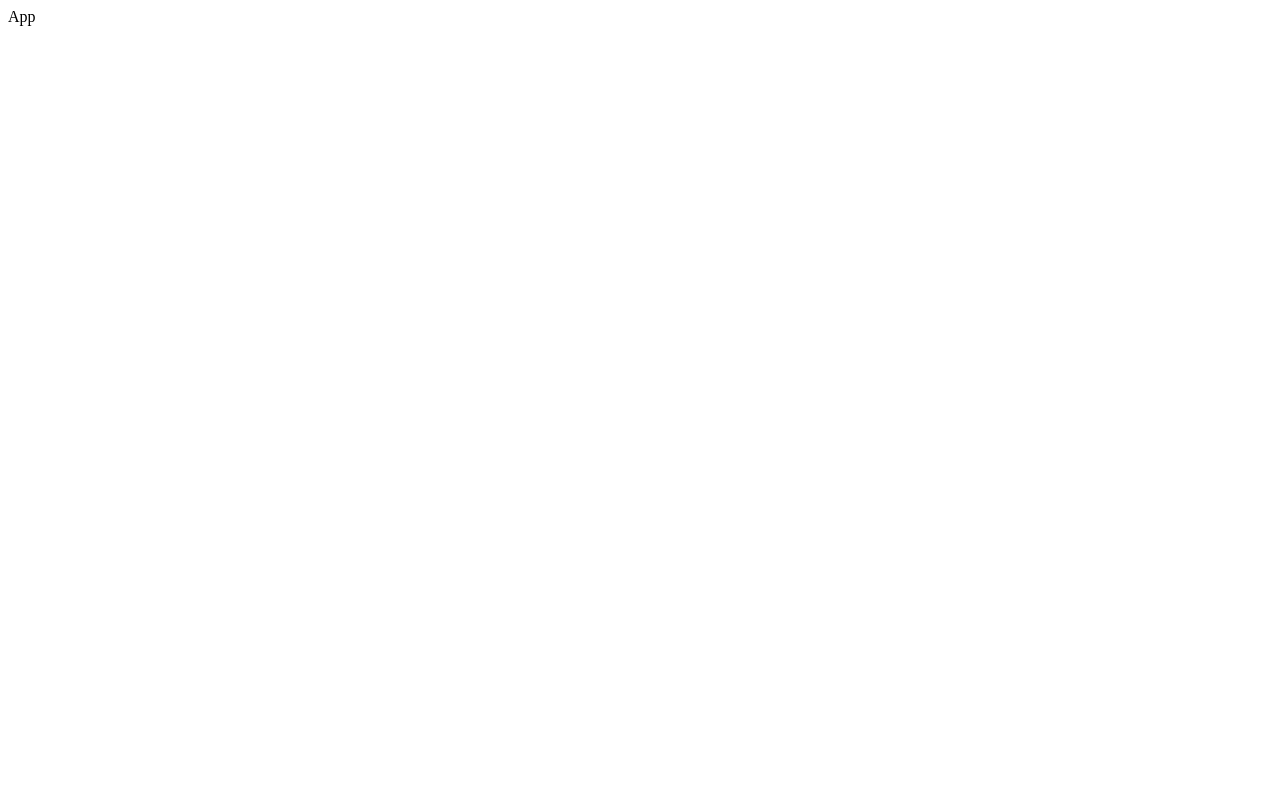
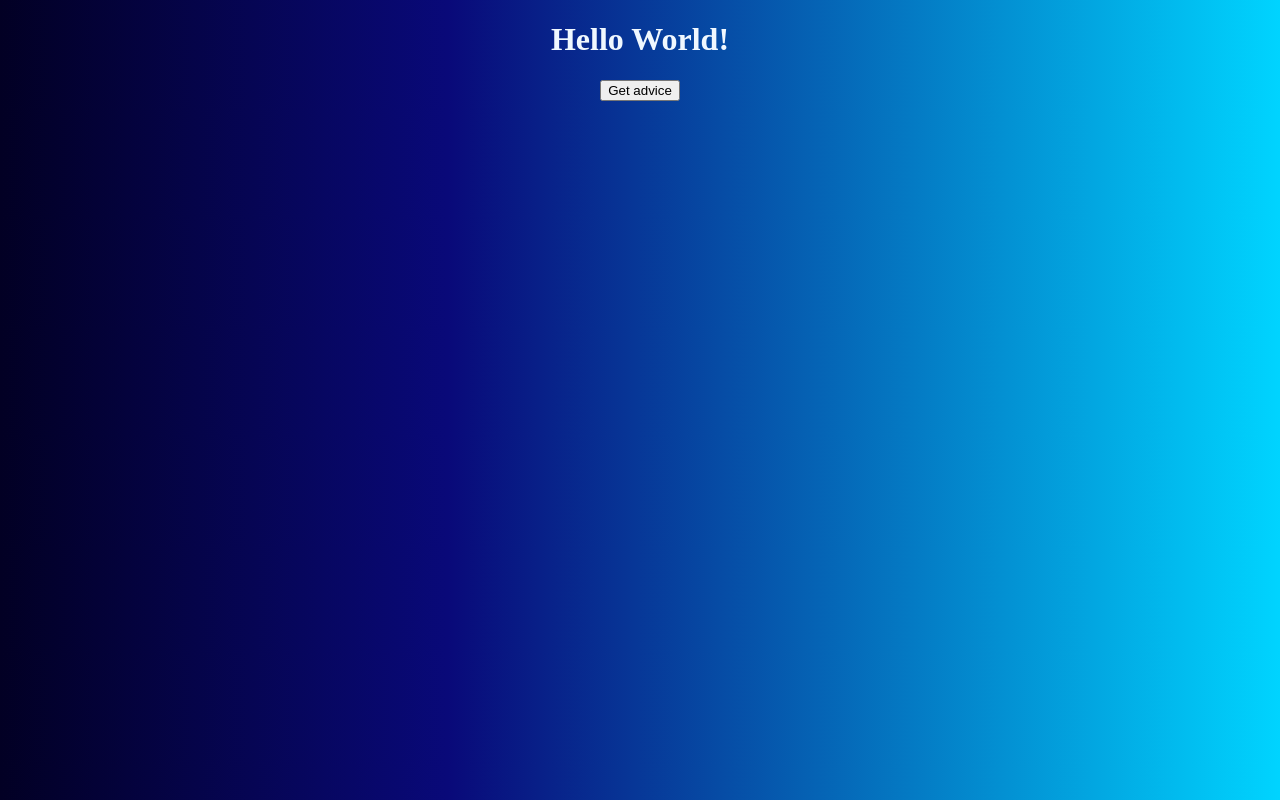
Before and after one commit to Usmandevblends/Reactwithjonas, a React (Create React App) app in the folder my-first-app/: page / in a window 1280 px wide. Built offline with nearby package versions, Linux system fonts and the light colour scheme.

Commit message:
some style add

```diff
--- a/my-first-app/src/App.js
+++ b/my-first-app/src/App.js
@@ -1,8 +1,13 @@
 import React from 'react'
-
+import './style.css'
 function App() {
   return (
-    <div>App</div>
+    <>
+        <center>
+        <h1>Hello World!</h1>
+        <button>Get advice</button>
+        </center>
+    </>
   )
 }
 
--- /dev/null
+++ b/my-first-app/src/style.css
@@ -0,0 +1,8 @@
+body {
+    background: rgb(2, 0, 36);
+    background: linear-gradient(90deg, rgba(2, 0, 36, 1) 0%, rgba(9, 9, 121, 1) 35%, rgba(0, 212, 255, 1) 100%);
+}
+
+h1 {
+    color: aliceblue;
+}
```
